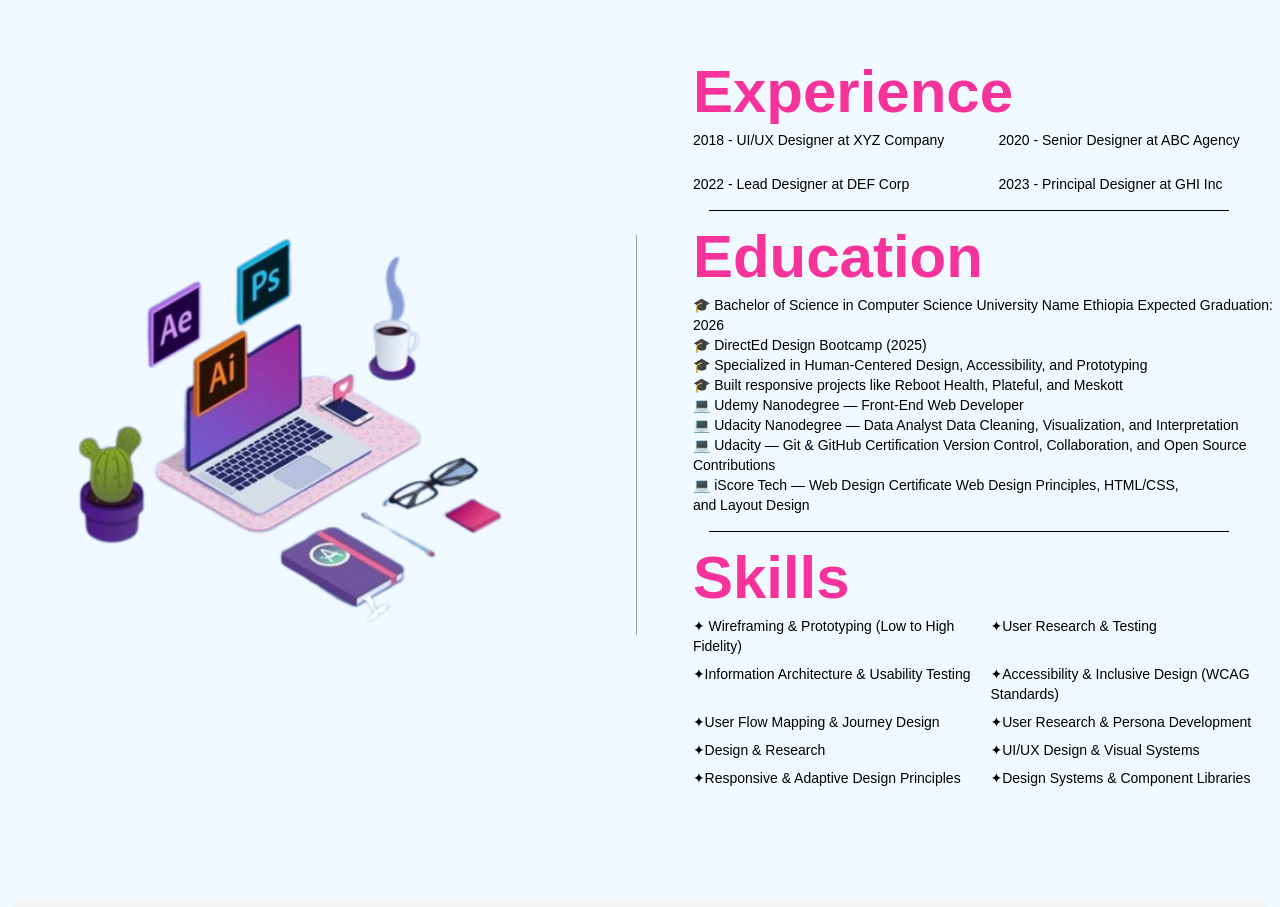
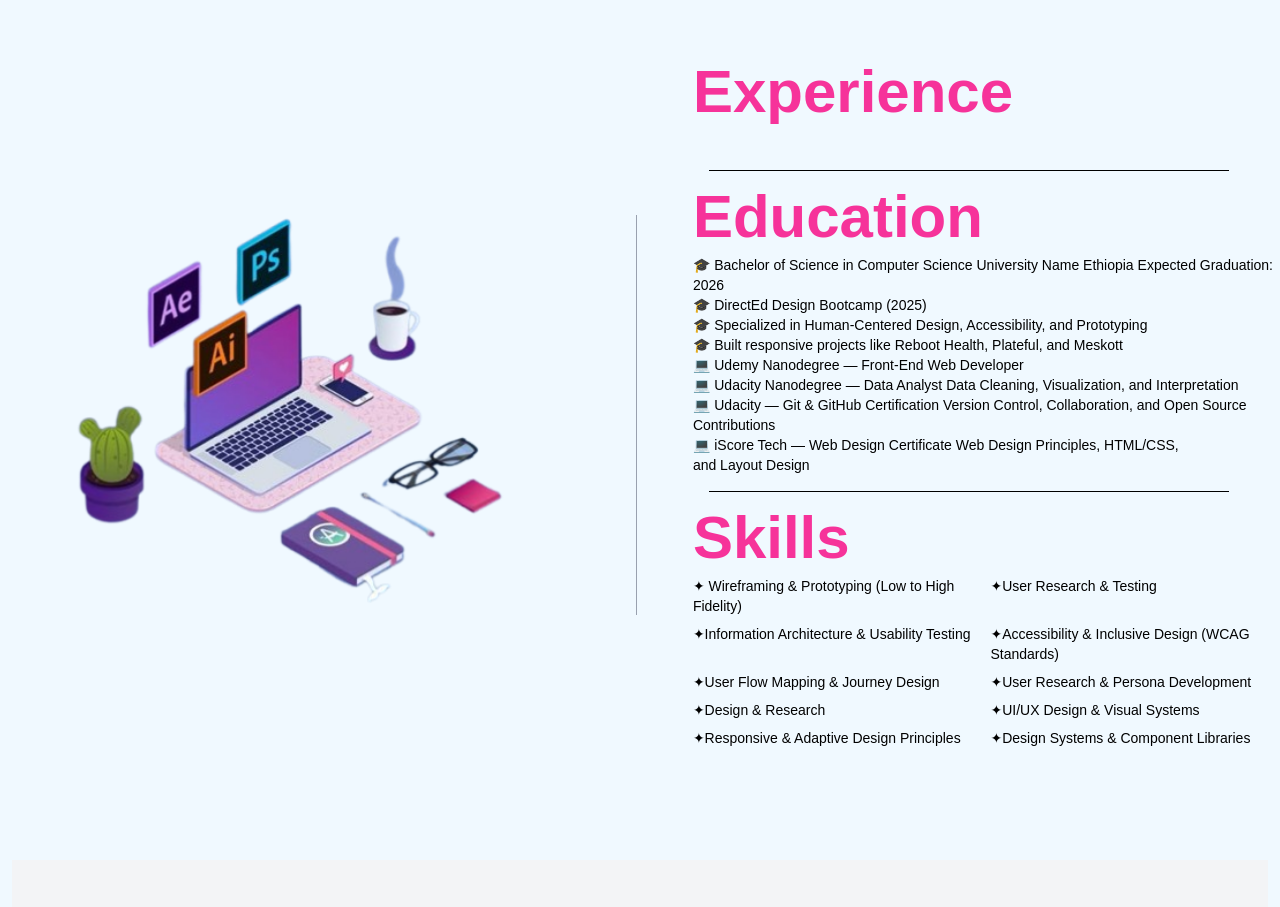
Before and after one commit to zeamanuel145/rezan, a Next.js app: page / in a window 1280 px wide. Shown: the part 1440-2347 px from the top of the page. Built offline with nearby package versions, Linux system fonts and the light colour scheme.

Commit message:
Clear experience list in Home component

```diff
--- a/app/page.tsx
+++ b/app/page.tsx
@@ -163,10 +163,10 @@
       <div>
       <h2 className="font-semibold mb-2 text-6xl text-pink-500">Experience</h2>
       <ul className="grid md:grid-cols-2 gap-6 text-sm ">
-        <li>2018 - UI/UX Designer at XYZ Company</li>
-        <li>2020 - Senior Designer at ABC Agency</li>
-        <li>2022 - Lead Designer at DEF Corp</li>
-        <li>2023 - Principal Designer at GHI Inc</li>
+        <li></li>
+        <li></li>
+        <li></li>
+        <li></li>
       </ul>
       </div>
 
```
